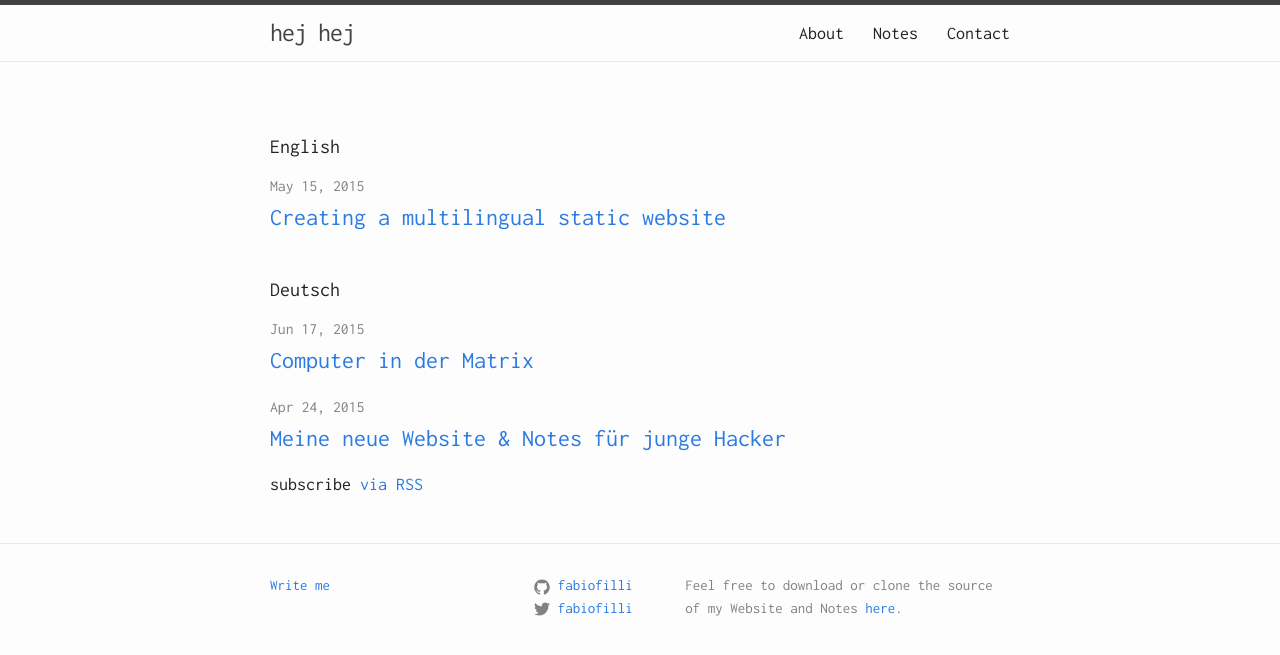
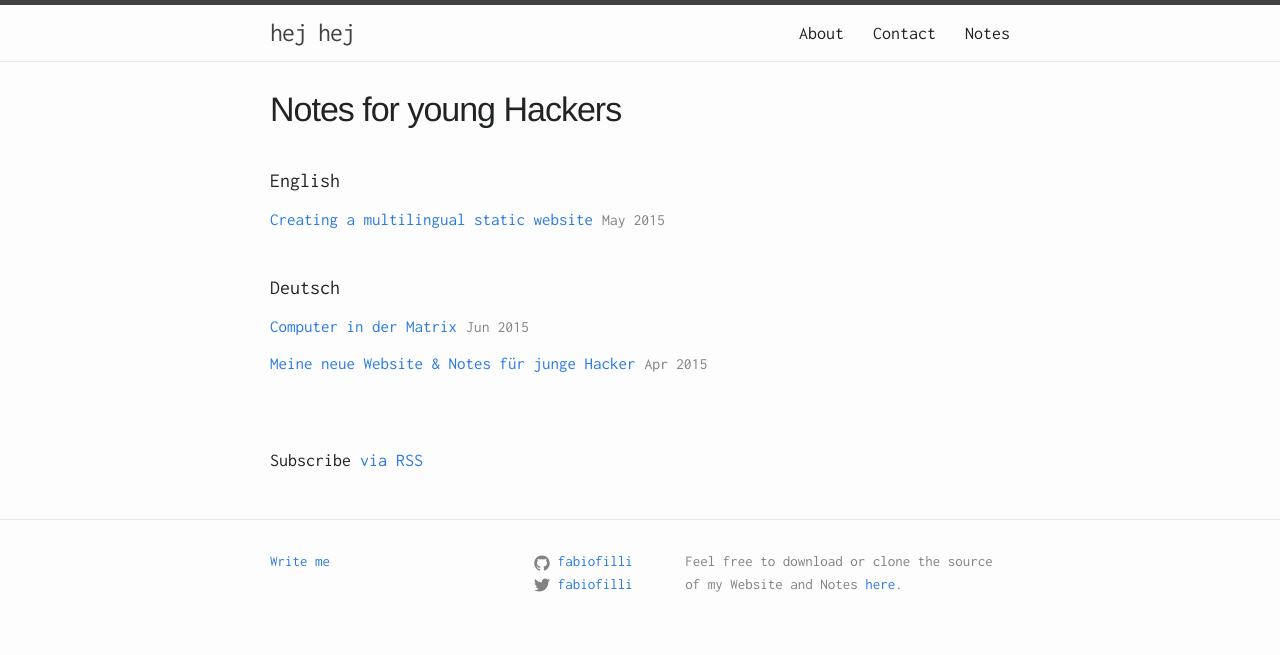
Before and after one commit to fabiofilli/fabiofilli, a Jekyll site: the page built from notes.html, in a window 1280 px wide. Shown: the top 655 px of the page. Built offline with Jekyll 4.4.1, drawn with Linux system fonts in a browser that asks for light colours; comment, search, counter and statistics services are not loaded.

Commit message:
modify notes page

```diff
--- a/_layouts/post.html
+++ b/_layouts/post.html
@@ -5,7 +5,11 @@
 
   <header class="post-header">
     <h1 class="post-title">{{ page.title }}</h1>
-    <p class="post-meta">{{ page.date | date: "%b %-d, %Y" }}{% if page.author %} • {{ page.author }}{% endif %}{% if page.meta %} • {{ page.meta }}{% endif %}</p>
+    <p class="post-meta">
+      {{ page.date | date: "%b %-d, %Y" }}
+      {% if page.author %} • {{ page.author }}
+      {% endif %}{% if page.meta %} • {{ page.meta }}{% endif %}
+    </p>
   </header>
 
   <article class="post-content">
--- a/_sass/_layout.scss
+++ b/_sass/_layout.scss
@@ -186,10 +186,13 @@
 }
 
 .post-link {
-    display: block;
-    font-size: 24px;
+    display: inline;
+    font-size: 17px;
 }
 
+.post-rss {
+    margin-top: 70px;
+}
 
 
 /**
--- a/blog.html
+++ /dev/null
@@ -1,41 +0,0 @@
----
-layout: default
-title: Notes
-permalink: notes/
----
-
-<div class="home">
-
-  <h1 class="post-lang-title">English</h1>
-
-  <ul class="post-list">
-    {% for post in site.posts %}
-      {% if post.lang == "en" %}
-      <li>
-        <span class="post-meta">{{ post.date | date: "%b %-d, %Y" }}</span>
-        <h2>
-          <a class="post-link" href="{{ post.url | prepend: site.baseurl }}">{{ post.title }}</a>
-        </h2>
-      </li>
-      {% endif %}
-    {% endfor %}
-  </ul>
-
-  <h1 class="post-lang-title">Deutsch</h1>
-
-  <ul class="post-list">
-    {% for post in site.posts %}
-      {% if post.lang == "de" %}
-      <li>
-        <span class="post-meta">{{ post.date | date: "%b %-d, %Y" }}</span>
-        <h2>
-          <a class="post-link" href="{{ post.url | prepend: site.baseurl }}">{{ post.title }}</a>
-        </h2>
-      </li>
-      {% endif %}
-    {% endfor %}
-  </ul>
-
-  <p class="rss-subscribe">subscribe <a href="{{ "/feed.xml" | prepend: site.baseurl }}">via RSS</a></p>
-
-</div>
--- /dev/null
+++ b/notes.html
@@ -0,0 +1,41 @@
+---
+layout: default
+title: Notes
+permalink: /notes/
+---
+
+<div class="home">
+
+  <h1 class="post-title">Notes for young Hackers</h1>
+
+  <h2 class="post-lang-title">English</h2>
+
+  {% for post in site.posts %}
+    {% if post.lang == "en" %}
+    <div class="post-list">
+      <li>
+        <a class="post-link" href="{{ post.url | prepend: site.baseurl }}">{{ post.title }}</a>
+        <span class="post-meta">{{ post.date | date: "%b %Y" }}</span>
+      </li>
+    </div>
+    {% endif %}
+  {% endfor %}
+
+  <h1 class="post-lang-title">Deutsch</h1>
+
+  {% for post in site.posts %}
+    {% if post.lang == "de" %}
+    <div class="post-list">
+      <li>
+        <a class="post-link" href="{{ post.url | prepend: site.baseurl }}">{{ post.title }}</a>
+        <span class="post-meta">{{ post.date | date: "%b %Y" }}</span>
+      </li>
+    </div>
+    {% endif %}
+  {% endfor %}
+
+  <div class="post-rss">
+    <p class="rss-subscribe">Subscribe <a href="{{ "/feed.xml" | prepend: site.baseurl }}">via RSS</a></p>
+  </div>
+
+</div>
```
